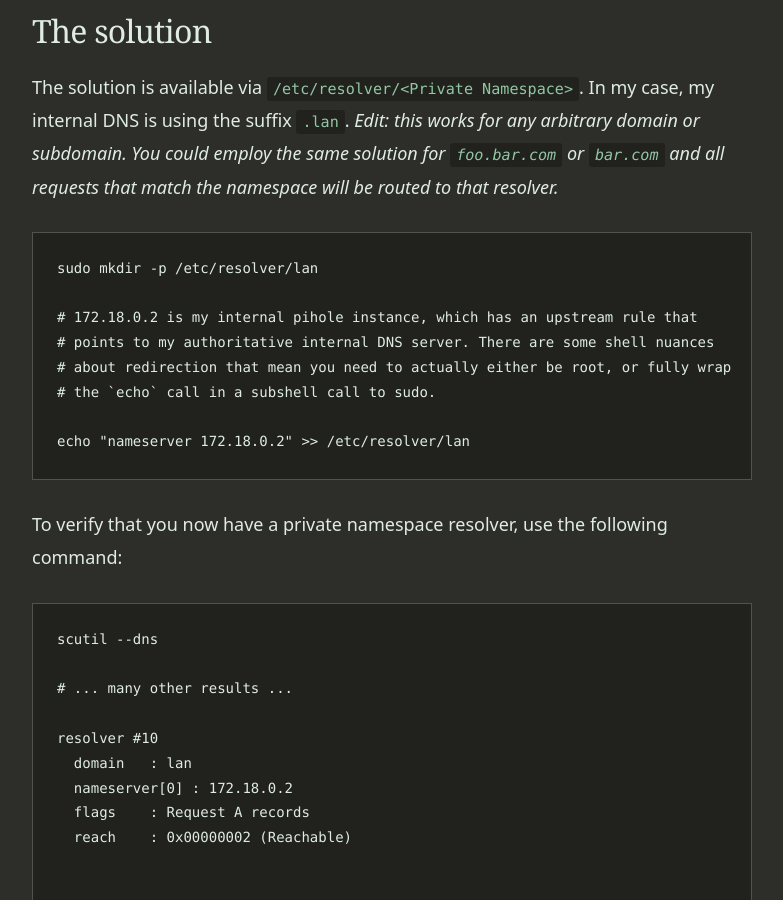
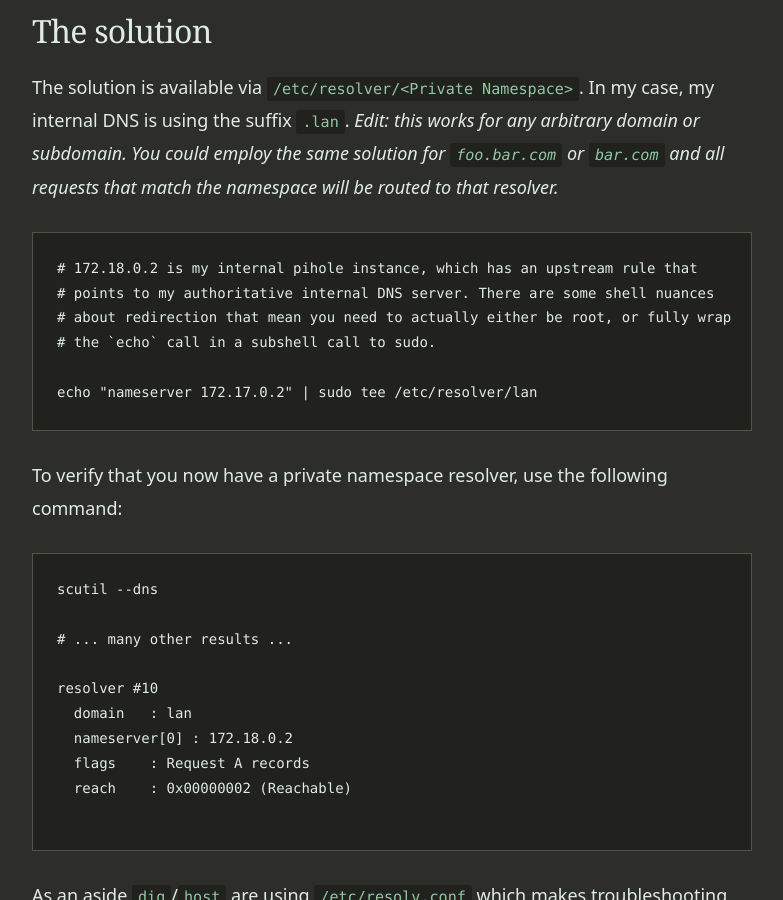
Before and after one commit to invisiblethreat/invisiblethreat.github.io, a Jekyll site: the page built from _posts/2025-04-12-macos-resolvers.md, in a window 1280 px wide and 900 px high, scrolled down 1421 px. Shown: the whole window, without its empty margins (248-1031 px from the left). Built offline with Jekyll 4.4.1, drawn with Linux system fonts in a browser that asks for light colours.

Commit message:
Derp on the dir.

````diff
--- a/_posts/2025-04-12-macos-resolvers.md
+++ b/_posts/2025-04-12-macos-resolvers.md
@@ -43,14 +43,12 @@ domain or subdomain. You could employ the same solution for `foo.bar.com` or
 resolver._
 
 ```
-sudo mkdir -p /etc/resolver/lan
-
 # 172.18.0.2 is my internal pihole instance, which has an upstream rule that
 # points to my authoritative internal DNS server. There are some shell nuances
 # about redirection that mean you need to actually either be root, or fully wrap
 # the `echo` call in a subshell call to sudo.
 
-echo "nameserver 172.18.0.2" >> /etc/resolver/lan
+echo "nameserver 172.17.0.2" | sudo tee /etc/resolver/lan
 ```
 
 To verify that you now have a private namespace resolver, use the following
````
